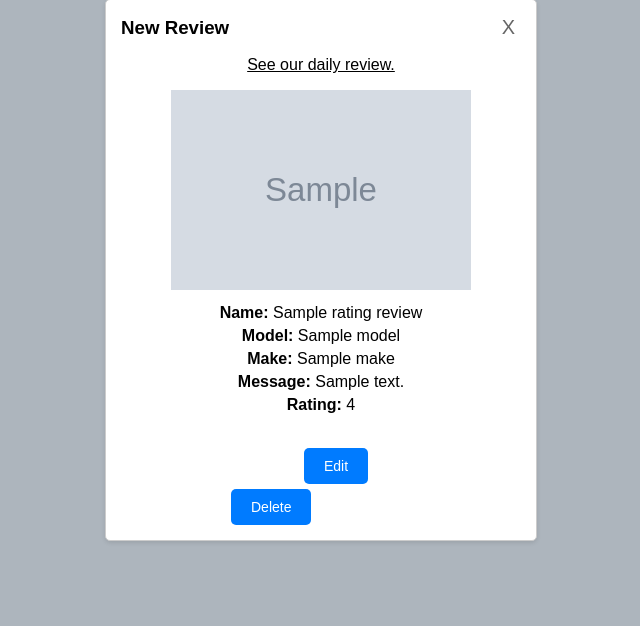
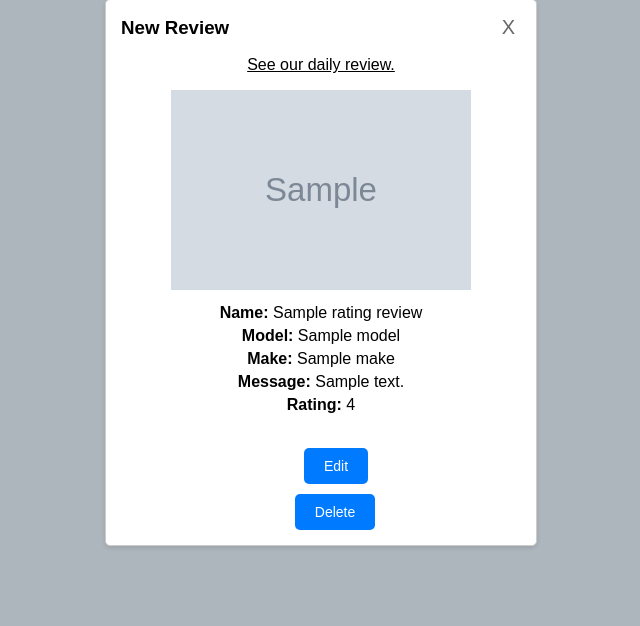
Before and after one commit to mthimkulu23/Driven-Dynamics, a Flask app: page /review_display12 in a window 1280 px wide. Shown: the part 432-1058 px from the top of the page, without its empty margins (319-959 px from the left). Before the commit the page ends 974 px from the top, so only its background shows below. Run offline with Flask 3, Linux system fonts and the light colour scheme; grey boxes marked "Sample" are stand-in pictures; a database or web service that is not in the repository returns one stand-in record (values such as "Sample title").

Commit message:
button outside the btn-primary fixed to be on center

```diff
--- a/app/static/review_display12.css
+++ b/app/static/review_display12.css
@@ -202,6 +202,8 @@
         padding: 10px 20px;
         cursor: pointer;
         border-radius: 5px;
+        justify-content: center;
+        gap: 20px; /* Space between buttons */
     }
 
     .btn.btn-primary:hover {
--- a/app/templates/review_display12.html
+++ b/app/templates/review_display12.html
@@ -53,11 +53,17 @@
                     <input type="hidden" name="edit_id" value="{{display._id}}">
                     <br>
                     <input type="button" class="btn btn-primary"  value="Edit" onclick="editDisplay(this)">
+
                 </form>
 
+                <div style="display: flex; justify-content: center; margin-top: 10px;">
+                    <!-- Trigger Button -->
+                    <button id="deleteBtn" class="btn btn-primary" style="margin-left: 48px; margin-right: 20px;">Delete</button>
+                </div>
 
-               <!-- Trigger Button -->
-               <button id="deleteBtn" class="btn btn-primary" style="margin-left: 110px ; margin-right: 90px; margin-top:5px;">Delete</button>
+
+
+
 
 <!-- The Modal -->
 <div id="deleteModal" class="modal">
```
